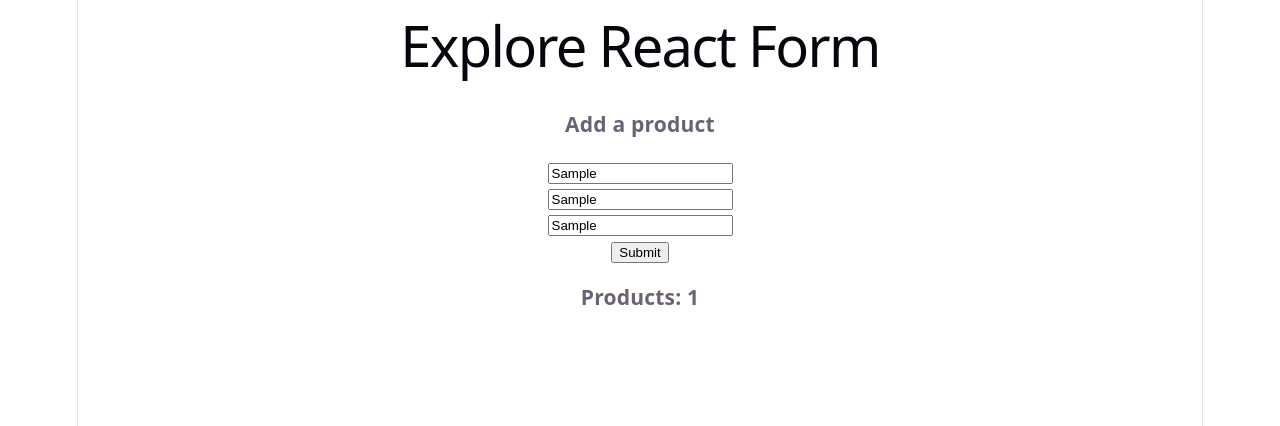
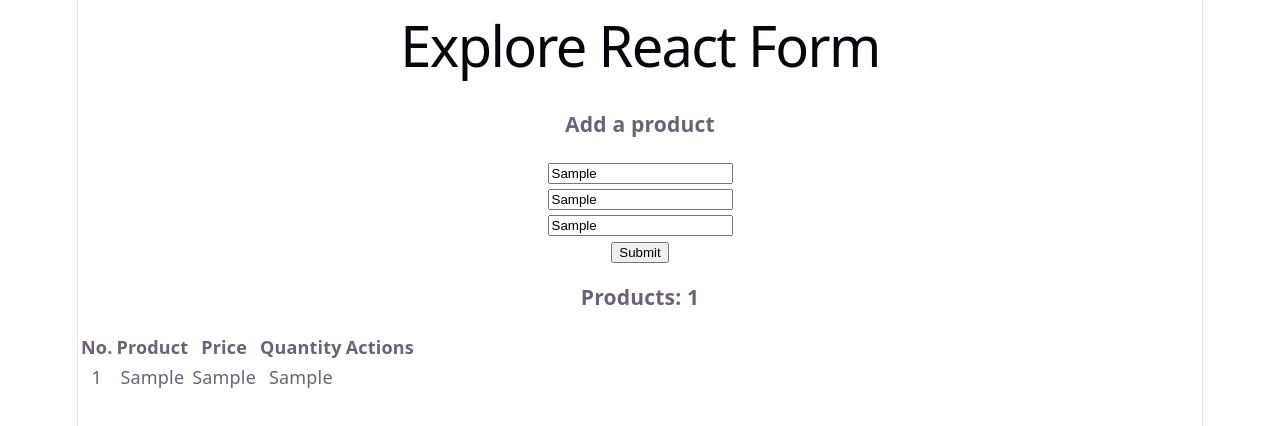
Before and after one commit to kazij317-code/explore-react-form, a React (Vite) app: page / in a window 1280 px wide. Both pictures are taken after typing "Sample", "Sample", "Sample" into the empty fields and a click on the input "Submit". Shown: the top 426 px of the page. Built offline with nearby package versions, Linux system fonts and the light colour scheme.

Commit message:
validation

```diff
--- a/src/components/ProductManagement/ProductForm.jsx
+++ b/src/components/ProductManagement/ProductForm.jsx
@@ -89,9 +89,11 @@
 // // -------------------------------End:38_5-(1) to () --------------------------------
 // -------------------------------Start: 38_6 ---------------------------------------
 
-import React from 'react';
+import React, { useState } from 'react';
 // (3) ProductForm = ({handleAddProduct})
 const ProductForm = ({handleAddProduct}) => {
+    // (9)
+    const [error, setError] = useState('');
 
     const handleProductSubmit = e =>{
         e.preventDefault();
@@ -102,6 +104,27 @@
         const price = e.target.price.value;
         const quantity = e.target.quantity.value;
         // console.log(name, price, quantity);
+        // (10)st
+        // validation
+       if(name.length === 0){
+        setError('Please provide a product name');
+        // (13)
+        return
+       }
+       else if(price.length === 0){
+        setError('Please provide a price');
+        // (14)
+        return
+       }
+       else if(price < 0){
+        setError('Price can not be negative')
+        // (15)
+        return
+       }
+       else{
+        setError('');
+       }
+        // (10)en
 
         const newProduct = {
             name,
@@ -111,6 +134,11 @@
         // console.log(newProduct);
         // (4)commit previous and then in ProductManagement.jsx file
         handleAddProduct(newProduct);
+        // (12)st
+        // if(!error){
+        //     handleAddProduct(newProduct);
+        // }
+        // (12)en
 
     }
 
@@ -128,6 +156,8 @@
                 <br />
                 <input type="submit" value="Submit" />
             </form>
+            {/* (11) */}
+            <p style={{color:'red'}}><small>{error}</small></p>
 
         </div>
     );
@@ -139,7 +169,10 @@
 // Practice:
 // import React from 'react';
 
-// const ProductForm = () => {
+// const ProductForm = ({handleAddProduct}) => {
+
+//     const [error, serError] = useState('');
+
 //     const handleProductSubmit = e =>{
 //         e.preventDefault();
 //         // console.log(e.target);
@@ -148,12 +181,30 @@
 //         const price = e.target.price.value;
 //         const quantity = e.target.price.value;
 //         // console.log(name, price, quantity);
+
+//         if(name.length === 0){
+//             setError('Please provide a product name');
+//             return
+//         }
+//         else if(price.length === 0){
+//             setError('Please provide a price');
+//             return
+//         }
+//         else if(price <0){
+//             setError('Price can not be negative')
+//             return
+//         }
+//         else{
+//             setError('');
+//         }
+
 //         const newProduct = {
 //             name,
 //             price,
 //             quantity
 //         }
-//         console.log(newProduct);
+//         // console.log(newProduct);
+//         handleAddProduct(newProduct);
 //     }
 
 //     return (
@@ -169,6 +220,7 @@
 //                 <input type="submit" value="Submit" />
 
 //             </form>
+//             <p style={{color:'red'}}><small>{error}</small></p>
 
 //         </div>
 //     );
--- a/src/components/ProductManagement/ProductTable.jsx
+++ b/src/components/ProductManagement/ProductTable.jsx
@@ -8,8 +8,30 @@
             {/* (7) */}
             <h3>Products: {products.length}</h3>
             {/* (8)st */}
-
-            {/* (8)en */}
+            <table>
+                <thead>
+                    <tr>
+                        <th>No.</th>
+                        <th>Product</th>
+                        <th>Price</th>
+                        <th>Quantity</th>
+                        <th>Actions</th>
+                    </tr>
+                </thead>
+                <tbody>
+                    {
+                        products.map((product, index) =><tr key={index}>
+                        {/* <td>{index}</td> */}
+                        <td>{index + 1}</td>
+                        <td>{product.name}</td>
+                        <td>{product.price}</td>
+                        <td>{product.quantity}</td>
+                        <td></td>
+                    </tr>)
+                    }
+                </tbody>
+            </table>
+            {/* (8)en then in ProductForm.jsx file */}
 
         </div>
     );
@@ -21,10 +43,32 @@
 // Practice:
 // import React from 'react';
 
-// const ProductTable = () => {
+// const ProductTable = ({products}) => {
 //     return (
 //         <div>
-
+//             <h3>Products: {products.length}</h3>
+//             <table>
+//                 <thead>
+//                     <tr>
+//                         <th>No.</th>
+//                         <th>Product</th>
+//                         <th>Price</th>
+//                         <th>Quantity</th>
+//                         <th>Actions</th>
+//                     </tr>
+//                 </thead>
+//                 <tbody>
+//                     {
+//                         products.map((product, index) =><tr key={index}>
+//                         <td>{index + 1}</td>
+//                         <td>{product.name}</td>
+//                         <td>{product.price}</td>
+//                         <td>{product.quantity}</td>
+//                         <td></td>
+//                     </tr>)
+//                     }
+//                 </tbody>
+//             </table>
 //         </div>
 //     );
 // };
```
Also changed, not shown: src/components/ProductManagement/ProductManagement.jsx (+9 -2 lines).
